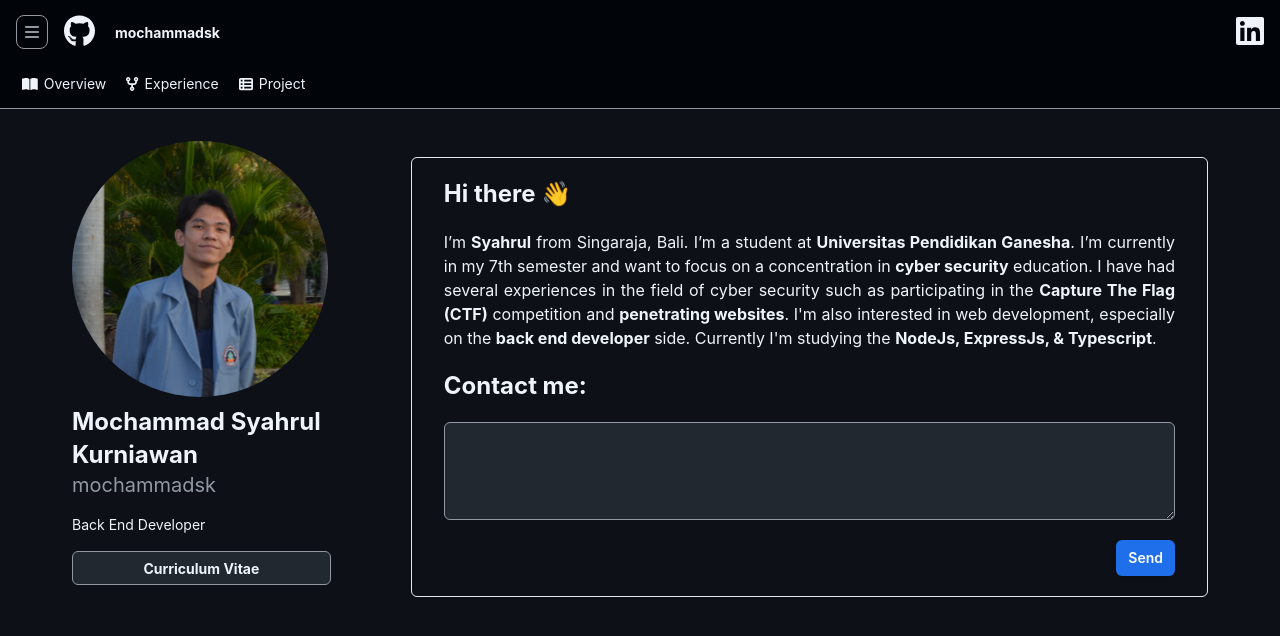
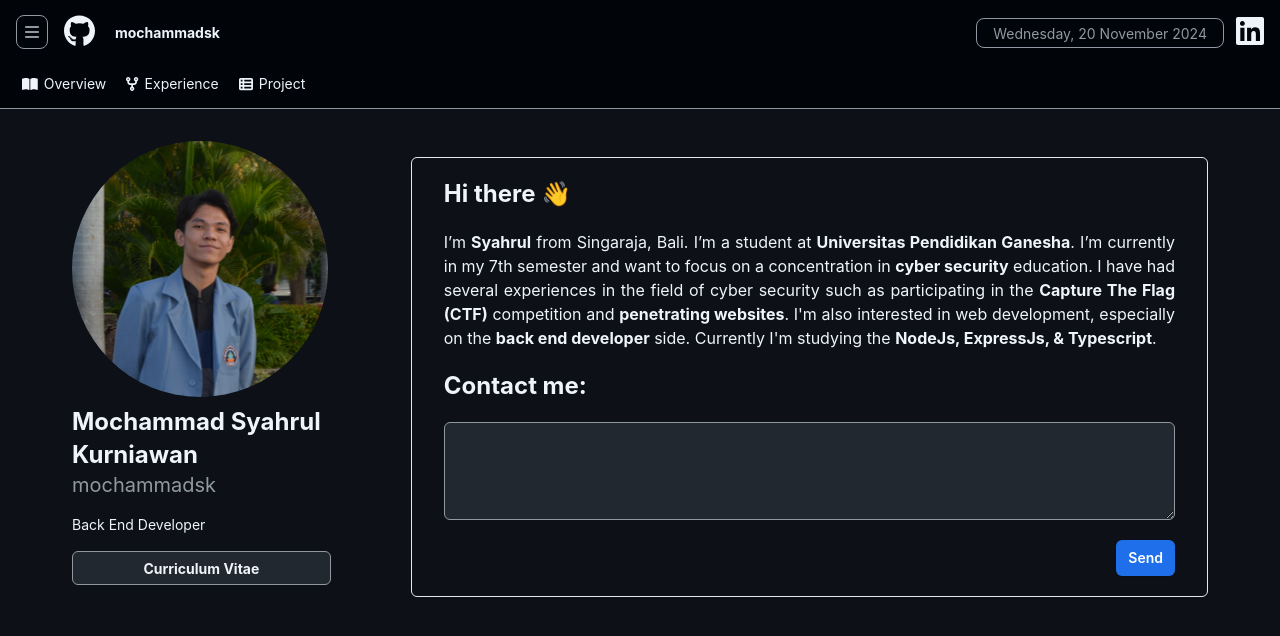
Before and after one commit to mochammadsk/productzilla-portofolio, a React (Vite) app: page / in a window 1280 px wide. Shown: the top 636 px of the page. Built offline with nearby package versions, Linux system fonts and the light colour scheme.

Commit message:
update responsive

```diff
--- a/src/components/Header.tsx
+++ b/src/components/Header.tsx
@@ -37,7 +37,7 @@ function Header() {
         </div>
 
         <div className='gap-3 justify-items-end items-center lg:flex'>
-          <div className='sm:hidden'>
+          <div className='lg:block sm:hidden'>
             <CurrentDate />
           </div>
           <span className='sm:py-2 sm:block'>
```
